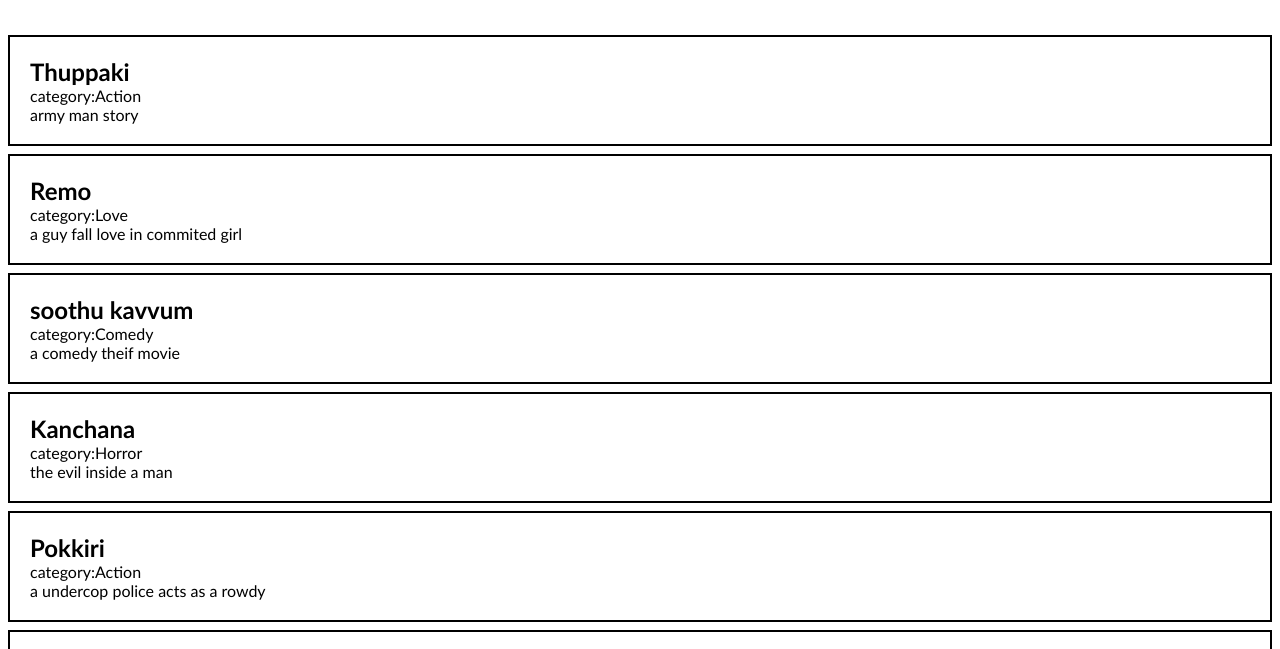
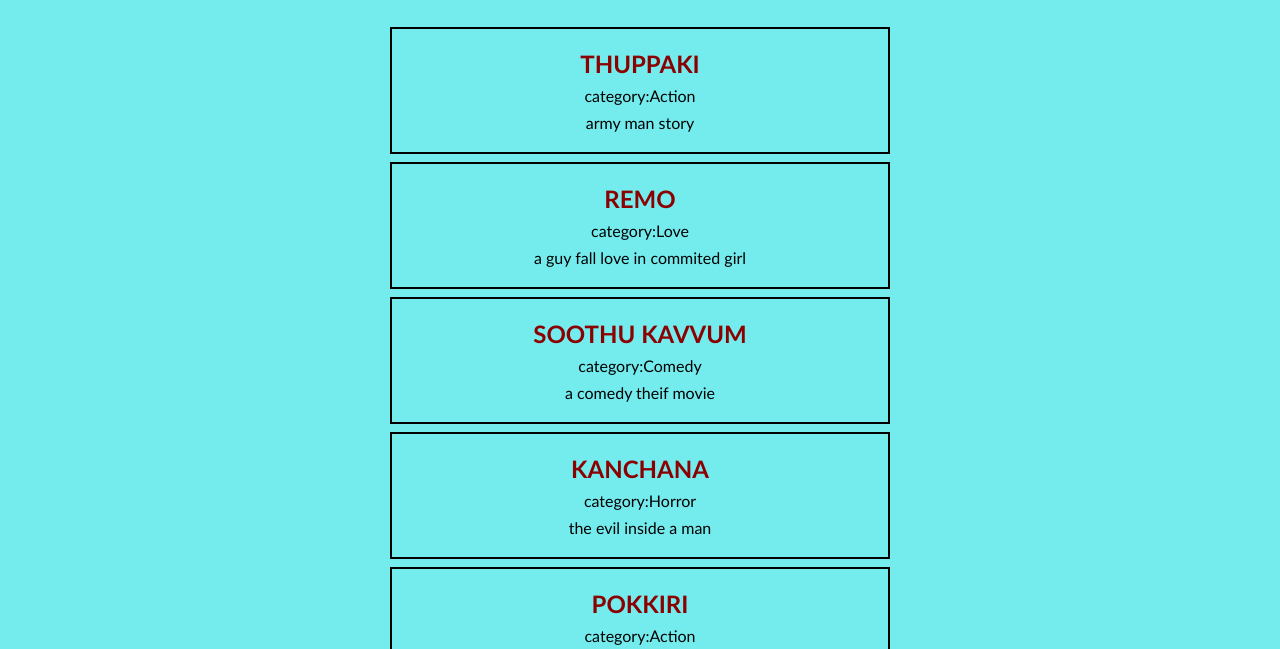
Before and after one commit to imsedhu/search-filter-js, a plain HTML site: page index.html in a window 1280 px wide. Shown: the part 156-805 px from the top of the page. Drawn offline with Linux system fonts and the light colour scheme.

Commit message:
style changed

```diff
--- a/style.css
+++ b/style.css
@@ -4,10 +4,15 @@
   box-sizing: border-box;
   font-family: 'Trebuchet MS', 'Lucida Sans Unicode', 'Lucida Grande', 'Lucida Sans', Arial, sans-serif;
 }
+body{
+  background-color: rgb(116, 236, 238);
+}
 .item{
   padding: 20px;
   border: 2px solid black;
-  margin: 8px;
+  margin: 0 auto;
+  width: 500px;
+  margin-bottom: 8px;
 }
 h1{
   text-align: center;
@@ -25,6 +30,7 @@ h1{
 #search-box{
   width: 40%;
   padding: 15px;
+  border-radius: 10px;
 }
 #search-box::placeholder{
   font-size: 20px;
@@ -32,4 +38,18 @@ h1{
 }
 #item-category{
   padding: 15px;
+  border-radius: 10px;
 }
+h2,
+.category,
+.desc{
+  text-align: center;
+}
+h2{
+  margin-bottom: 8px;
+  text-transform: uppercase;
+  color:darkred;
+}
+.category{
+  margin-bottom: 8px;
+}
```
